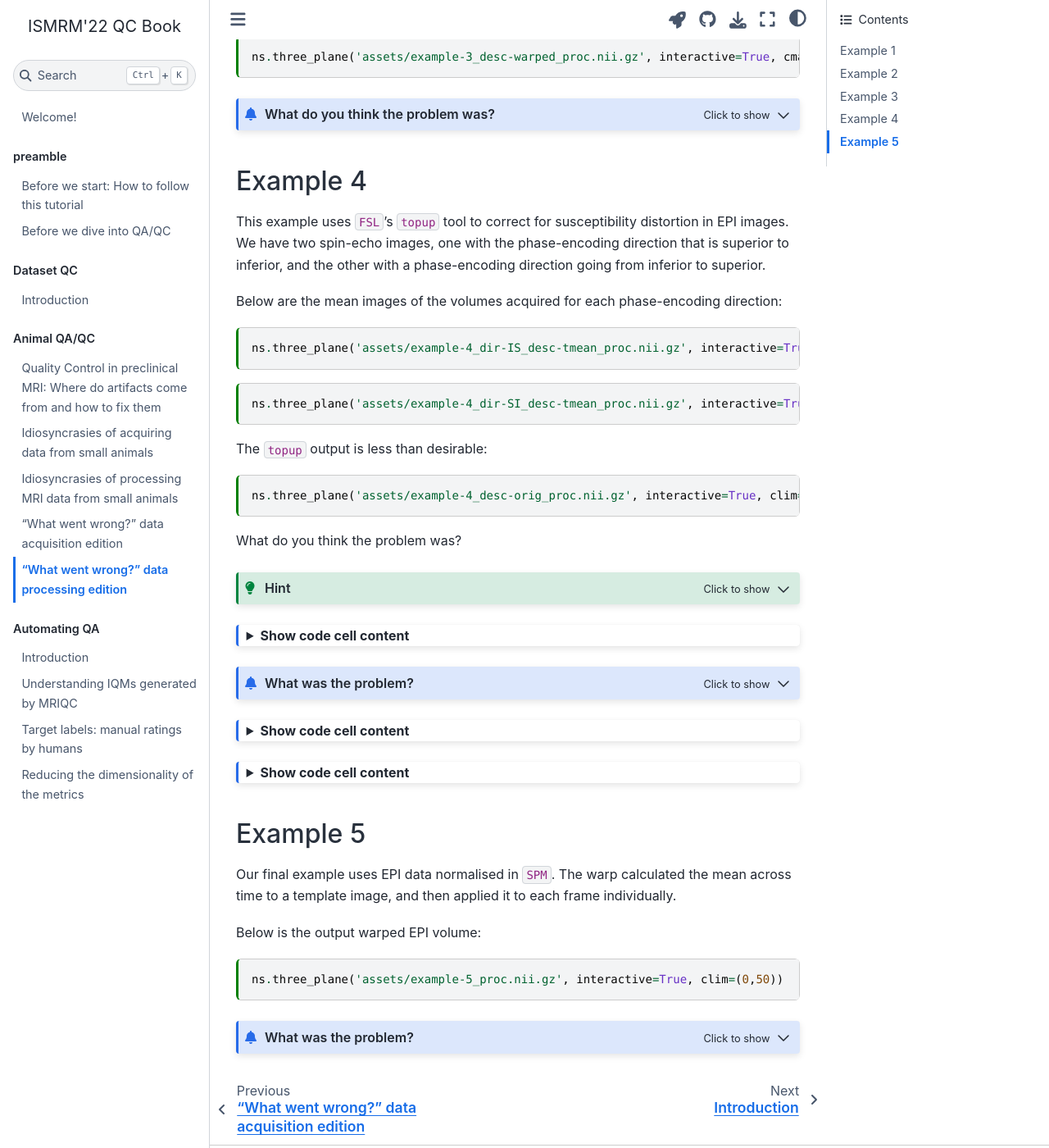
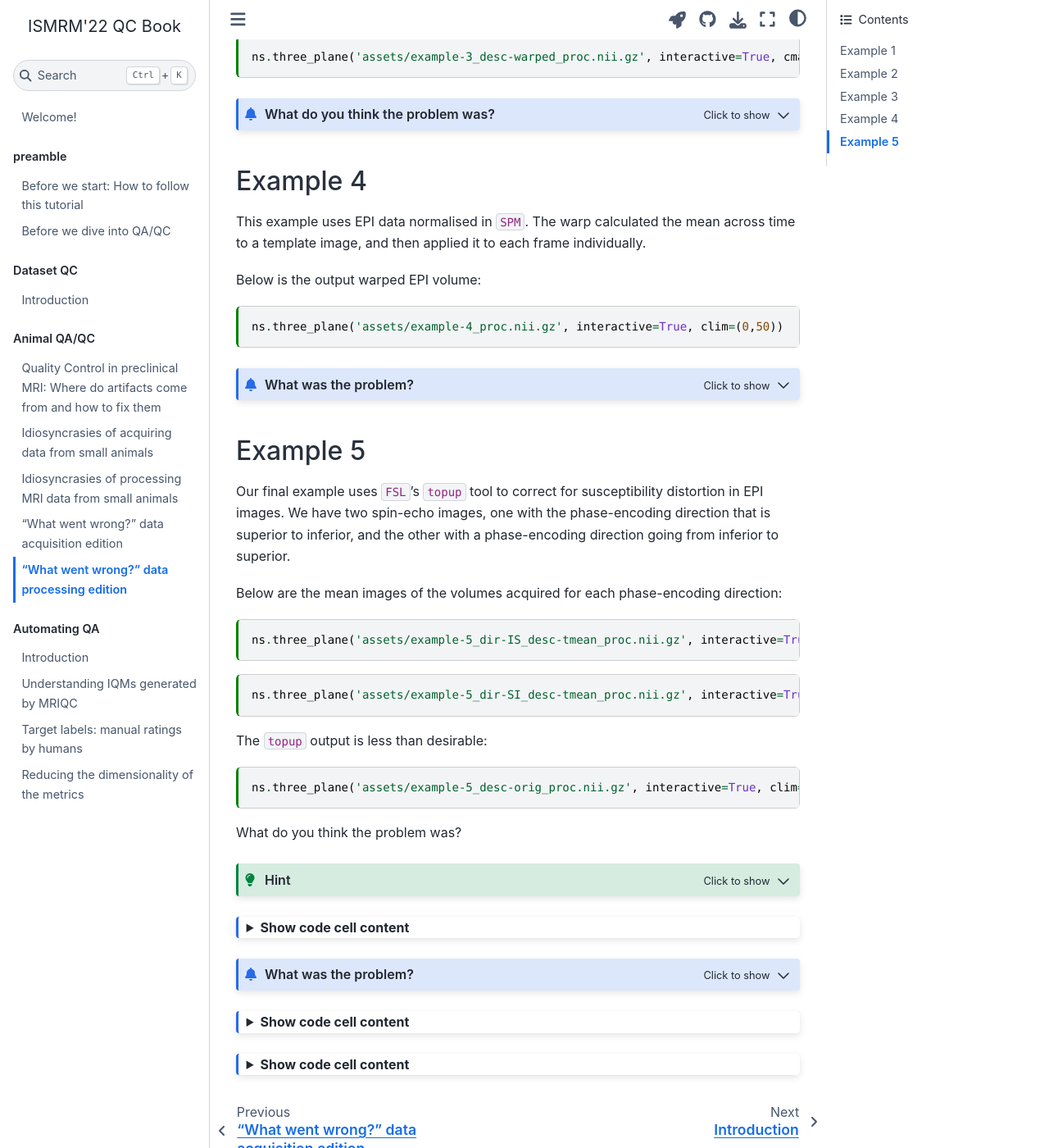
Before and after one commit to nipreps/qc-book, a Jupyter Book: the page built from docs/animal-qc/processing_examples.md, in a window 1280 px wide and 1400 px high, scrolled down 1947 px. Shown: the whole window at 82% size. Built offline with Jupyter Book 1.0.4 settings and Sphinx 7.4.7 and the Sphinx Book theme 1.1.4, drawn with Linux system fonts in a browser that asks for light colours; pages that are not in the unit, such as notebooks, are missing from menus; part of the change alters nothing that is shown.

Commit message:
ref: reorder processing examples

````diff
--- a/docs/animal-qc/processing_examples.md
+++ b/docs/animal-qc/processing_examples.md
@@ -133,22 +133,40 @@ Although these species may have similar brain anatomy, the difference in scale w
 ```
 
 ## Example 4
-This example uses `FSL`'s `topup` tool to correct for susceptibility distortion in EPI images.
+This example uses EPI data normalised in `SPM`.
+The warp calculated the mean across time to a template image, and then applied it to each frame individually.
+
+Below is the output warped EPI volume:
+```{code-cell} python
+ns.three_plane('assets/example-4_proc.nii.gz', interactive=True, clim=(0,50))
+```
+
+```{admonition} What was the problem?
+:class: dropdown
+`SPM` normalisation has a `bounding box` parameter, which was not changed from the default.
+The image origin is not in the middle of the image, so when the warp is calculated with the default Bounding Box parameters, the top of the image is outside
+the bounding box and consequently is cut off.
+
+**To correct this**, either set bounding boxes to `NaN` or use other software which may not require specific bounding boxes.
+```
+
+## Example 5
+Our final example uses `FSL`'s `topup` tool to correct for susceptibility distortion in EPI images.
 We have two spin-echo images, one with the phase-encoding direction that is superior to inferior,
 and the other with a phase-encoding direction going from inferior to superior.
 
 Below are the mean images of the volumes acquired for each phase-encoding direction:
 ```{code-cell} python
-ns.three_plane('assets/example-4_dir-IS_desc-tmean_proc.nii.gz', interactive=True, clim=(0,50))
+ns.three_plane('assets/example-5_dir-IS_desc-tmean_proc.nii.gz', interactive=True, clim=(0,50))
 ```
 
 ```{code-cell} python
-ns.three_plane('assets/example-4_dir-SI_desc-tmean_proc.nii.gz', interactive=True, clim=(0,50))
+ns.three_plane('assets/example-5_dir-SI_desc-tmean_proc.nii.gz', interactive=True, clim=(0,50))
 ```
 
 The `topup` output is less than desirable:
 ```{code-cell} python
-ns.three_plane('assets/example-4_desc-orig_proc.nii.gz', interactive=True, clim=(0,50))
+ns.three_plane('assets/example-5_desc-orig_proc.nii.gz', interactive=True, clim=(0,50))
 ```
 
 What do you think the problem was?
@@ -160,7 +178,7 @@ Check the image header with the code below.
 :tags: [hide-cell]
 import nibabel as nb
 
-img = nb.load('assets/example-4_dir-IS_desc-tmean_proc.nii.gz')
+img = nb.load('assets/example-5_dir-IS_desc-tmean_proc.nii.gz')
 hdr = img.header
 print(hdr)
 ```
@@ -181,7 +199,7 @@ This approach still requires further testing.
 ```{code-cell} python
 :tags: [hide-cell]
 ns.three_plane(
-  'assets/example-4_desc-micron_proc.nii.gz',
+  'assets/example-5_desc-micron_proc.nii.gz',
   interactive=True,
   cmap='gray',
   clim=(0,50),
@@ -191,28 +209,10 @@ ns.three_plane(
 ```{code-cell} python
 :tags: [hide-cell]
 ns.three_plane(
-  'assets/example-4_desc-scaled_proc.nii.gz',
+  'assets/example-5_desc-scaled_proc.nii.gz',
   interactive=True,
   cmap='gray',
   clim=(0,50),
   title='scale adjusted header'
 )
 ```
-
-## Example 5
-Our final example uses EPI data normalised in `SPM`.
-The warp calculated the mean across time to a template image, and then applied it to each frame individually.
-
-Below is the output warped EPI volume:
-```{code-cell} python
-ns.three_plane('assets/example-5_proc.nii.gz', interactive=True, clim=(0,50))
-```
-
-```{admonition} What was the problem?
-:class: dropdown
-`SPM` normalisation has a `bounding box` parameter, which was not changed from the default.
-The image origin is not in the middle of the image, so when the warp is calculated with the default Bounding Box parameters, the top of the image is outside
-the bounding box and consequently is cut off.
-
-**To correct this**, either set bounding boxes to `NaN` or use other software which may not require specific bounding boxes.
-```
````
Also changed, not shown: 11 other files.
